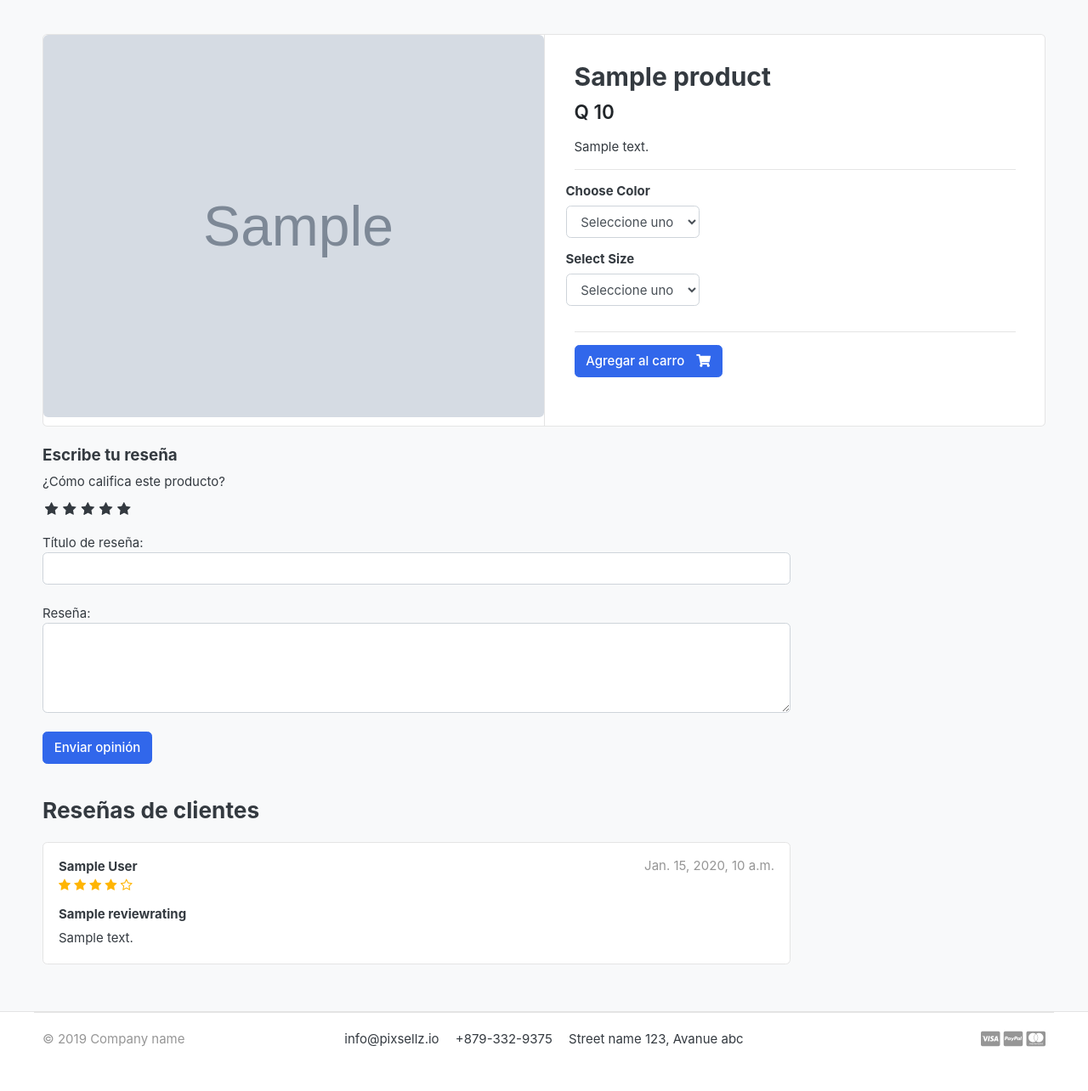
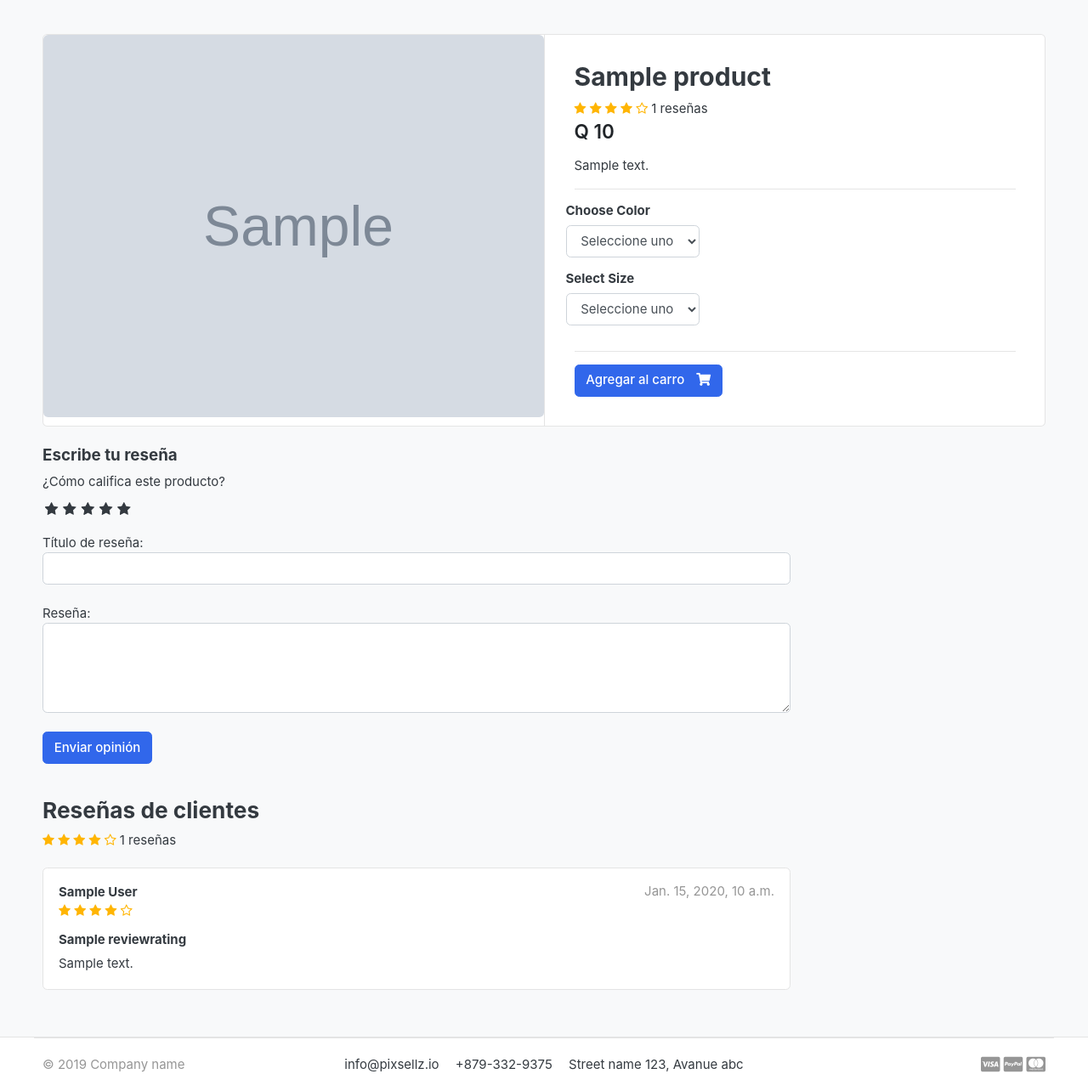
Before and after one commit to and135cd/greatkart-django, a Django app: a page that uses templates/store/product_detail.html in a window 1280 px wide. Shown: the part 118-1402 px from the top of the page at 85% size. Before the commit the page ends 1350 px from the top, so only its background shows below. Run offline with Django 4.2, Linux system fonts and the light colour scheme; a user stored in the database is signed in; tables that the repository leaves empty hold one stand-in row (values such as "Sample post"); grey boxes marked "Sample" are stand-in pictures; some libraries are stand-ins or nearby versions; some web fonts are replaced.

Commit message:
reseñas y sistema de calificación

```diff
--- a/store/models.py
+++ b/store/models.py
@@ -2,6 +2,8 @@ from django.db import models
 from category.models import Category
 from django.urls import reverse
 from accounts.models import Account
+from django.db.models import Avg, Count
+
 # Create your models here.
 
 class Product(models.Model):
@@ -21,6 +23,21 @@ class Product(models.Model):
 
         def __str__(self):
             return self.product_name
+
+        def averageReview(self):
+            reviews=ReviewRating.objects.filter(product=self, status=True).aggregate(average=Avg('rating'))
+            avg=0
+            if reviews['average'] is not None:
+                avg=float(reviews['average'])
+            return avg
+
+        def countReview(self):
+            reviews=ReviewRating.objects.filter(product=self, status=True).aggregate(count=Count('id'))
+            count=0
+            if reviews['count'] is not None:
+                count=int(reviews['count'])
+            return count
+
 
 class VariationManager(models.Manager):
     def colors(self):
--- a/store/views.py
+++ b/store/views.py
@@ -43,9 +43,12 @@ def product_detail(request, category_slug, product_slug):
     except Exception as e:
         raise e
 
-    try:
-        orderproduct=OrderProduct.objects.filter(user=request.user,product_id=single_product.id).exists()
-    except OrderProduct.DoesNotExist:
+    if request.user.is_authenticated:
+        try:
+            orderproduct=OrderProduct.objects.filter(user=request.user,product_id=single_product.id).exists()
+        except OrderProduct.DoesNotExist:
+            orderproduct=None
+    else:
         orderproduct=None
 
     #obtener las resenas
--- a/templates/store/product_detail.html
+++ b/templates/store/product_detail.html
@@ -24,6 +24,17 @@
 				<article class="content-body">
 
 				<h2 class="title">{{ single_product.product_name }}</h2>
+				<div class="rating-star">
+					<span>
+						<i class=" fa fa-star{% if single_product.averageReview < 0.5 %}-o{% elif single_product.averageReview >= 0.5 and single_product.averageReview < 1 %}-half-o {% endif %}" aria-hidden="true"></i>
+						<i class=" fa fa-star{% if single_product.averageReview < 1.5 %}-o{% elif single_product.averageReview >= 1.5 and single_product.averageReview < 2 %}-half-o {% endif %}" aria-hidden="true"></i>
+						<i class=" fa fa-star{% if single_product.averageReview < 2.5 %}-o{% elif single_product.averageReview >= 2.5 and single_product.averageReview < 3 %}-half-o {% endif %}" aria-hidden="true"></i>
+						<i class=" fa fa-star{% if single_product.averageReview < 3.5 %}-o{% elif single_product.averageReview >= 3.5 and single_product.averageReview < 4 %}-half-o {% endif %}" aria-hidden="true"></i>
+						<i class=" fa fa-star{% if single_product.averageReview < 4.5 %}-o{% elif single_product.averageReview >= 4.5 and single_product.averageReview < 5 %}-half-o {% endif %}" aria-hidden="true"></i>
+						<span>{{single_product.countReview}} reseñas</span>
+					</span>
+				</div>
+
 
 				<div class="mb-3">
 					<var class="price h4">Q {{ single_product.price }}</var>
@@ -118,6 +129,16 @@
 	<br>
 	<header class="section-heading">
 		<h3>Reseñas de clientes </h3>
+		<div class="rating-star">
+			<span>
+				<i class=" fa fa-star{% if single_product.averageReview < 0.5 %}-o{% elif single_product.averageReview >= 0.5 and single_product.averageReview < 1 %}-half-o {% endif %}" aria-hidden="true"></i>
+				<i class=" fa fa-star{% if single_product.averageReview < 1.5 %}-o{% elif single_product.averageReview >= 1.5 and single_product.averageReview < 2 %}-half-o {% endif %}" aria-hidden="true"></i>
+				<i class=" fa fa-star{% if single_product.averageReview < 2.5 %}-o{% elif single_product.averageReview >= 2.5 and single_product.averageReview < 3 %}-half-o {% endif %}" aria-hidden="true"></i>
+				<i class=" fa fa-star{% if single_product.averageReview < 3.5 %}-o{% elif single_product.averageReview >= 3.5 and single_product.averageReview < 4 %}-half-o {% endif %}" aria-hidden="true"></i>
+				<i class=" fa fa-star{% if single_product.averageReview < 4.5 %}-o{% elif single_product.averageReview >= 4.5 and single_product.averageReview < 5 %}-half-o {% endif %}" aria-hidden="true"></i>
+				<span>{{single_product.countReview}} reseñas</span>
+			</span>
+		</div>
 	</header>
 	{% for review in reviews %}
 		<article class="box mb-3">
@@ -135,7 +156,6 @@
 							<i class=" fa fa-star{% if review.rating == 4.5 %}-half-o{% elif review.rating < 5 %}-o {% endif %}" aria-hidden="true"></i>
 
 						</span>
-
 					</div>
 				</div>
 			</div> <!-- icontext.// -->
```
